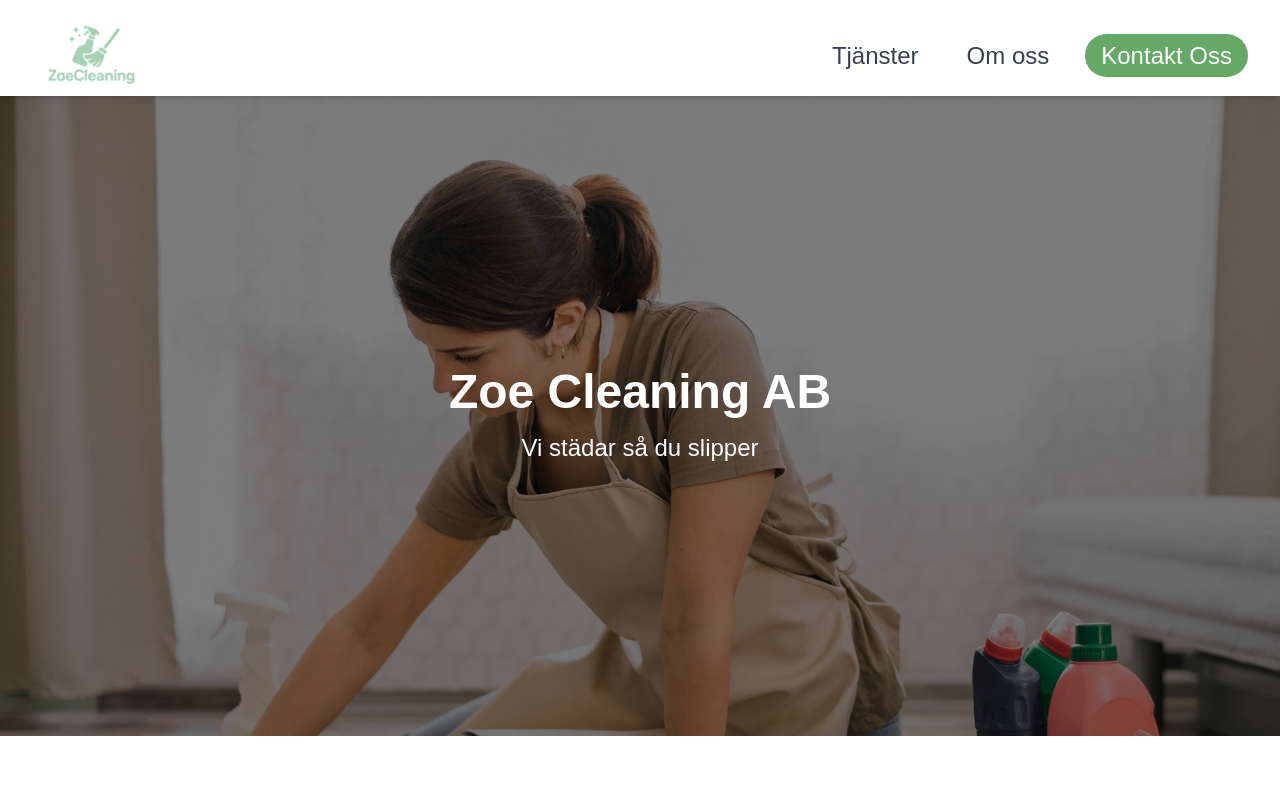
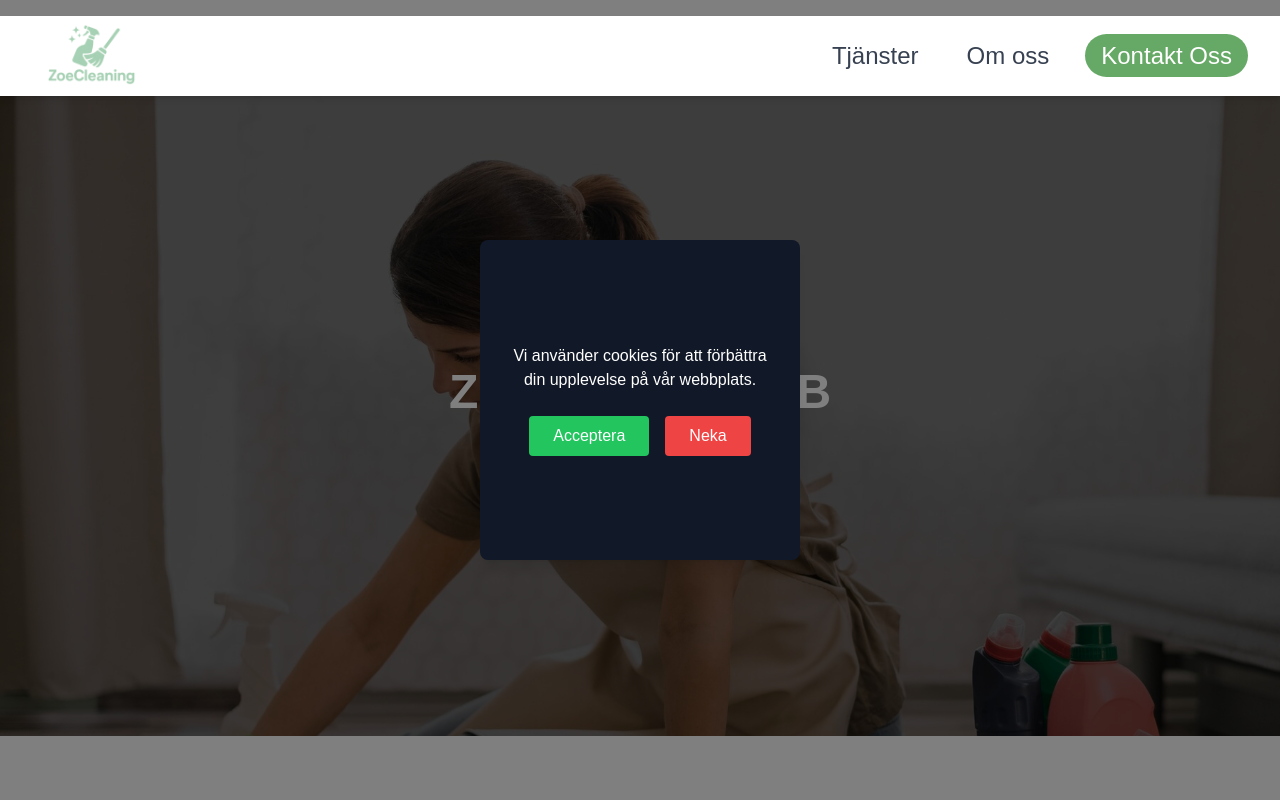
Before and after one commit to yvette809/zoecleaning, a Next.js app: page / in a window 1280 px wide. Shown: the top 800 px of the page. Built offline with nearby package versions, Linux system fonts and the light colour scheme.

Commit message:
cookies data updated

```diff
--- a/src/app/components/CookieConsent.jsx
+++ b/src/app/components/CookieConsent.jsx
@@ -1,5 +1,5 @@
-// components/CookieConsent.tsx
 "use client";
+
 import { useEffect, useState } from "react";
 
 const CookieConsent = () => {
@@ -43,13 +43,13 @@
 
   return (
     showBanner && (
-      <div className="fixed bottom-0 left-0 w-full bg-gray-900 text-white p-4 z-50 shadow-md transition-all ease-in-out duration-500 transform translate-y-full sm:translate-y-0 sm:relative">
-        <div className="flex flex-col sm:flex-row justify-between items-center gap-4">
-          <p className="text-sm sm:text-base text-center sm:text-left">
+      <div className="fixed top-0 left-0 w-full h-full bg-black bg-opacity-50 flex justify-center items-center z-50">
+        <div className="bg-gray-900 text-white p-6 w-80 h-80 flex flex-col justify-center items-center rounded-lg shadow-lg transition-all transform scale-100 sm:scale-100">
+          <p className="text-center text-sm sm:text-base">
             Vi använder cookies för att förbättra din upplevelse på vår
             webbplats.
           </p>
-          <div className="flex gap-2 mt-4 sm:mt-0">
+          <div className="flex gap-4 mt-6">
             <button
               onClick={handleAccept}
               className="bg-green-500 text-white px-6 py-2 rounded hover:bg-green-600 transition"
```
